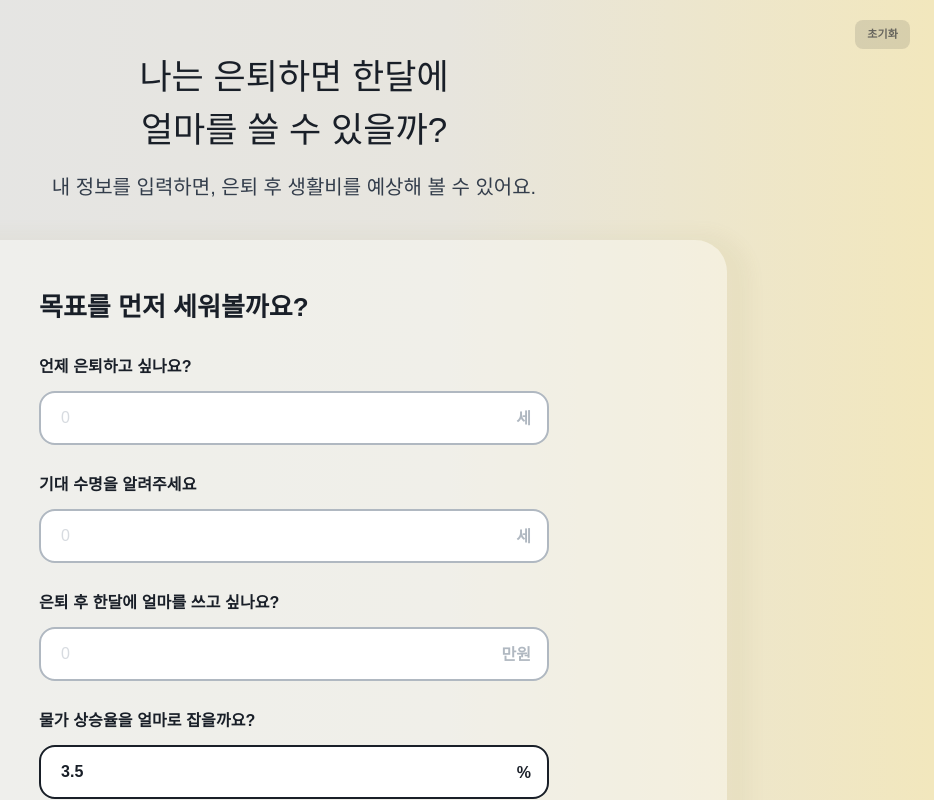
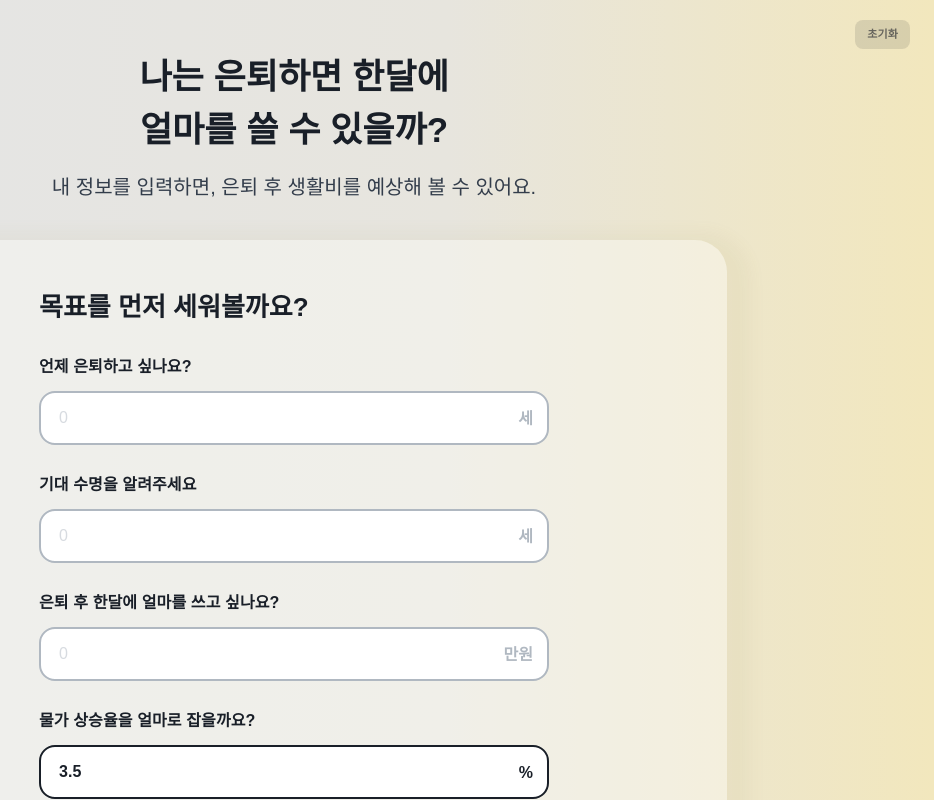
Before and after one commit to jaechi-factory/retirement-planner, a React (Vite) app: page / in a window 1280 px wide. Shown: the top 800 px of the page, without its empty margins (346-1280 px from the left). Built offline with nearby package versions, Linux system fonts and the light colour scheme; a web font is replaced by a local one; what @wanteddev/wds would draw is missing.

Commit message:
fix: sync CSS to Figma - input padding 11/14px, title bold

```diff
--- a/src/components/input/shared/NumberInput.tsx
+++ b/src/components/input/shared/NumberInput.tsx
@@ -91,7 +91,7 @@ export default function NumberInput({
           boxShadow: focused ? 'var(--fig-input-shadow-focus)' : 'none',
           display: 'flex',
           alignItems: 'center',
-          padding: '13px 16px',
+          padding: '11px 14px',
           gap: 8,
           transition: 'border-color 0.15s, box-shadow 0.15s',
           boxSizing: 'border-box',
--- a/src/components/input/shared/RateInput.tsx
+++ b/src/components/input/shared/RateInput.tsx
@@ -75,7 +75,7 @@ export default function RateInput({ label, value, onChange, hint }: Props) {
           boxShadow: focused ? 'var(--fig-input-shadow-focus)' : 'none',
           display: 'flex',
           alignItems: 'center',
-          padding: '13px 16px',
+          padding: '11px 14px',
           gap: 8,
           transition: 'border-color 0.15s, box-shadow 0.15s',
           boxSizing: 'border-box',
--- a/src/components/layout/InputWorkbench.tsx
+++ b/src/components/layout/InputWorkbench.tsx
@@ -147,7 +147,7 @@ export default function InputWorkbench({ allDone, onAllDone }: Props) {
           style={{
             margin: 0,
             fontSize: 35,
-            fontWeight: 500,
+            fontWeight: 700,
             color: 'var(--fig-title-color)',
             fontFamily: 'Pretendard, sans-serif',
             lineHeight: 1.5,
```
